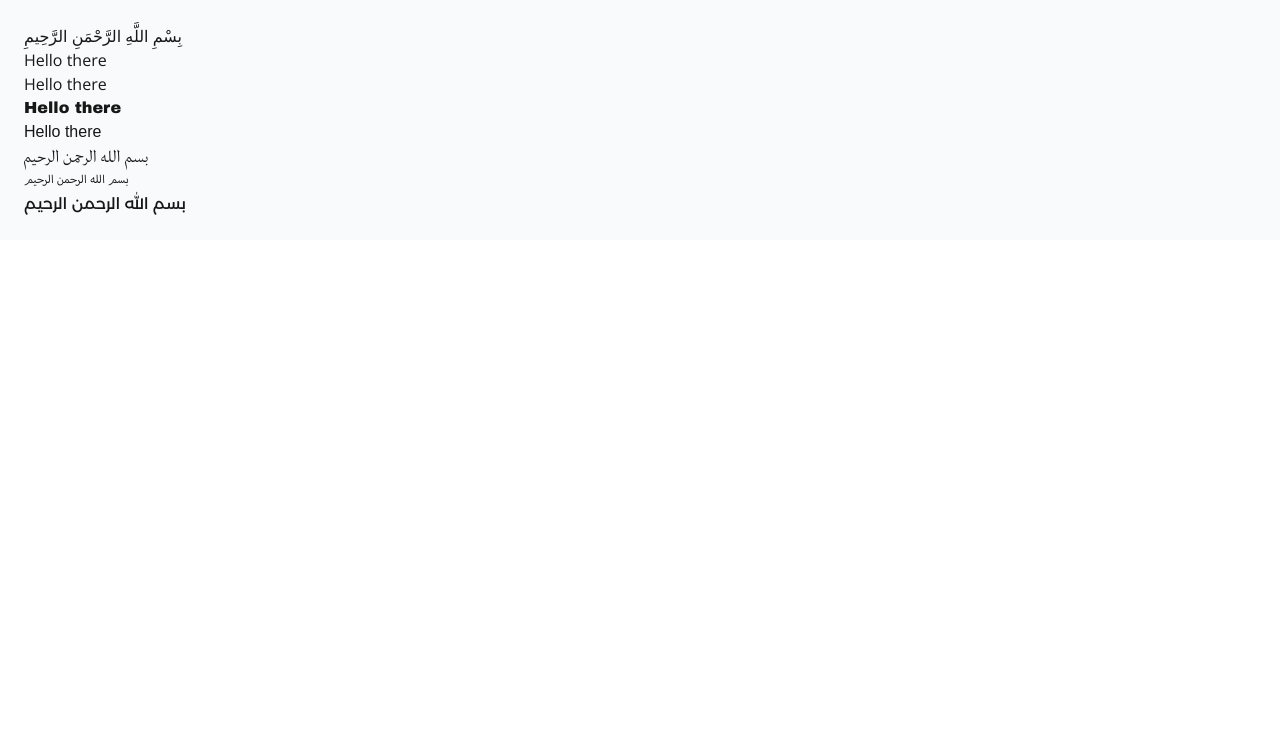
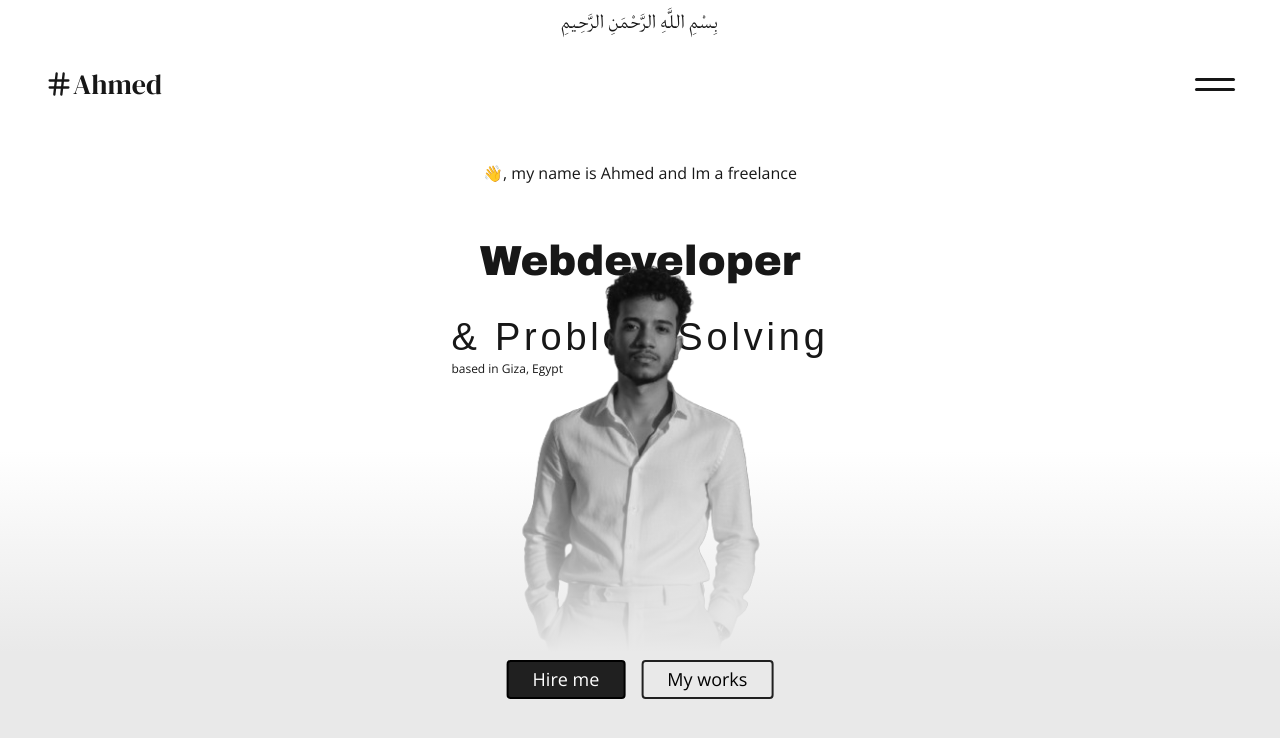
Before and after one commit to AhmedNasser1010/portfolio-v3, a Next.js app: page / in a window 1280 px wide. Shown: the top 738 px of the page. Built offline with nearby package versions, Linux system fonts and the light colour scheme; a web font is replaced by a local one.

Commit message:
hero section done

```diff
--- a/app/layout.tsx
+++ b/app/layout.tsx
@@ -9,7 +9,7 @@ const openSans = Open_Sans({
 });
 
 const dmSerifDisplay = DM_Serif_Display({
-  variable: "--font-dm-serif",
+  variable: "--font-dmSerif",
   subsets: ["latin"],
   weight: "400",
 });
@@ -41,8 +41,9 @@ const montserratArabic = localFont({
 });
 
 export const metadata: Metadata = {
-  title: "Create Next App",
-  description: "Generated by create next app",
+  title: "Ahmed Nasser | Frontend Web Developer",
+  description:
+    "Passionate Front-End Web Developer with solid experience in HTML, CSS, JavaScript, and React. He crafts seamless, engaging user experiences and brings creativity and precision to every digital project.",
 };
 
 export default function RootLayout({
--- a/app/page.tsx
+++ b/app/page.tsx
@@ -1,14 +1,71 @@
+import { Container } from "@/components/Container";
+import { Btn } from "@/components/Btn";
+import { LuHash } from "react-icons/lu";
+import Image from "next/image";
+
 export default function Home() {
   return (
-    <div className="font-geist-sans p-6 bg-white hover:bg-gray-50">
-      <p className="font-open">بِسْمِ اللَّهِ الرَّحْمَنِ الرَّحِيمِ</p>
-      <p className="font-open">Hello there</p>
-      <p className="font-dm-serif">Hello there</p>
-      <p className="font-archivo">Hello there</p>
-      <p className="font-dream">Hello there</p>
-      <p className="font-palatino">بسم الله الرحمن الرحيم</p>
-      <p className="font-myriad">بسم الله الرحمن الرحيم</p>
-      <p className="font-montserrat">بسم الله الرحمن الرحيم</p>
-    </div>
+    <Container className="bg-white pt-0 h-screen flex flex-col justify-between">
+      <header>
+        <p className="w-full text-[18px] mt-2 mb-4 font-palatino text-center">
+          بِـسْـمِ الـلَّـهِ الـرَّحْـمَـنِ الـرَّحِـيـمِ
+        </p>
+
+        <nav className="flex justify-between content-center px-[45px] pt-3">
+          <div className="font-dmSerif flex content-center items-center text-[28px]">
+            <LuHash />
+            <h1>Ahmed</h1>
+          </div>
+
+          <div className="flex flex-col gap-[7px] justify-center">
+            <span className="w-10 h-[3px] bg-neutral-900 block rounded-md"></span>
+            <span className="w-10 h-[3px] bg-neutral-900 block rounded-md"></span>
+          </div>
+        </nav>
+      </header>
+
+      <p className="text-center">👋, my name is Ahmed and Im a freelance</p>
+
+      <main className="relative h-[70%]">
+        <div className="absolute bottom-[422px] left-1/2 -translate-x-1/2 w-max">
+          <div>
+            <h2 className="text-[42px] font-archivo text-center mb-4">
+              Webdeveloper
+            </h2>
+            <div className="w-fit mx-auto">
+              <span className="text-[38px] font-dream text-center block tracking-widest">
+                & Problem Solving
+              </span>
+              <span className="text-[12px] mt-[-6px] block">
+                based in Giza, Egypt
+              </span>
+            </div>
+          </div>
+        </div>
+
+        <div className="absolute bottom-5 left-1/2 -translate-x-1/2 w-[410px] h-[564px] min-w-[410px] min-h-[564px] object-cover">
+          <Image
+            src="/images/me.png"
+            width={410}
+            height={564}
+            alt="Picture of the author"
+            priority
+          />
+        </div>
+
+        <div className="h-[349px] w-full flex flex-col absolute bottom-0">
+          <span className="h-[201px] bg-gradient-to-t from-[#e9e9e9] to-white/0"></span>
+          <span className="h-[148px] bg-[#e9e9e9]"></span>
+        </div>
+
+        <div className="flex gap-5 absolute bottom-[103px] left-1/2 -translate-x-1/2 w-max">
+          <Btn style="normal">Hire me</Btn>
+          {/* Padding is not applied!! */}
+          <Btn className="px-11" style="outline">
+            My works
+          </Btn>
+        </div>
+      </main>
+    </Container>
   );
 }
--- /dev/null
+++ b/components/Btn.tsx
@@ -0,0 +1,19 @@
+type Props = {
+  className?: string;
+  children: React.ReactNode;
+  style?: "normal" | "outline";
+};
+
+export function Btn({ className = "", children, style = "normal" }: Props) {
+  const base = "block ring-2 rounded-sm text-[18px] px-6 py-1";
+  const styles = {
+    normal: "bg-[#202020] text-white ring-black",
+    outline: "bg-transparent text-black ring-[#202020]",
+  };
+
+  return (
+    <button className={`${base} ${styles[style]} ${className}`}>
+      {children}
+    </button>
+  );
+}
--- /dev/null
+++ b/components/Container.tsx
@@ -0,0 +1,8 @@
+interface Props {
+  className?: string;
+  children: React.ReactNode;
+}
+
+export function Container({ className = "", children }: Props) {
+  return <div className={`${className}`}>{children}</div>;
+}
--- a/package.json
+++ b/package.json
@@ -10,7 +10,8 @@
   "dependencies": {
     "next": "15.5.5",
     "react": "19.1.0",
-    "react-dom": "19.1.0"
+    "react-dom": "19.1.0",
+    "react-icons": "^5.5.0"
   },
   "devDependencies": {
     "@tailwindcss/postcss": "^4",
--- a/tailwind.config.js
+++ b/tailwind.config.js
@@ -8,7 +8,7 @@ module.exports = {
     extend: {
       fontFamily: {
         open: ["var(--font-open)"],
-        dmSerif: ["var(--font-dm-serif)"],
+        dmSerif: ["var(--font-dmSerif)"],
         archivo: ["var(--font-archivo)"],
         dream: ["var(--font-dream)"],
         palatino: ["var(--font-palatino)"],
```
Also changed, not shown: public/images/me.png (added), 1 other file (tests, documents, lock files or other folders).
